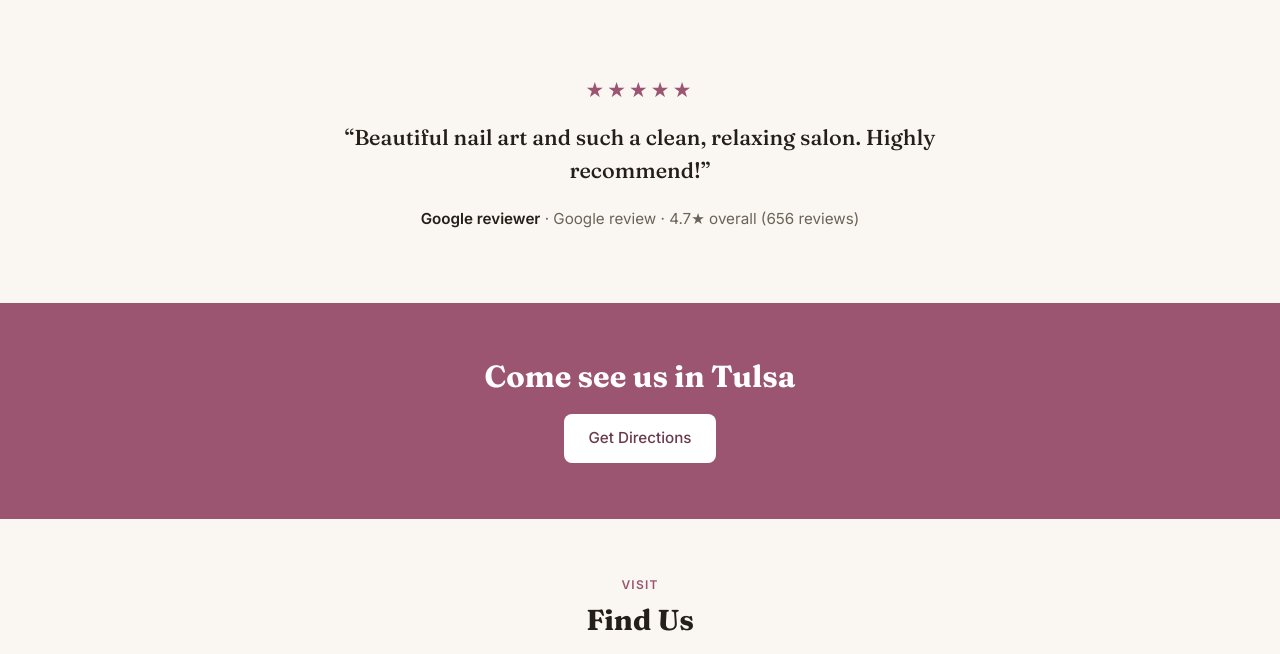
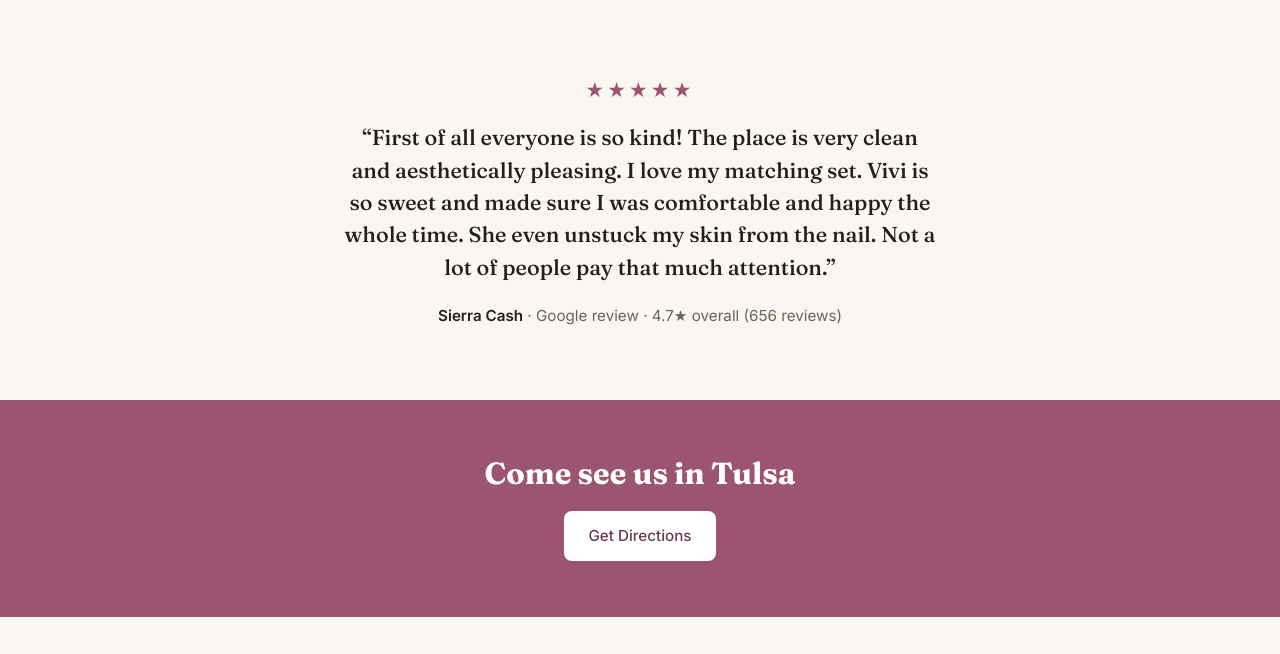
Before and after one commit to githubhjs/tulsa-demo-nails4you, a plain HTML site: page public/index.html in a window 1280 px wide. Shown: the part 1560-2214 px from the top of the page. Drawn offline with Linux system fonts and the light colour scheme.

Commit message:
Fix: use real Google review text/author (not fabricated placeholder)

```diff
--- a/public/index.html
+++ b/public/index.html
@@ -67,8 +67,8 @@
   <section id="reviews">
     <div class="wrap testimonial-card">
       <div class="stars">★★★★★</div>
-      <p class="testimonial-quote">&ldquo;Beautiful nail art and such a clean, relaxing salon. Highly recommend!&rdquo;</p>
-      <p class="testimonial-attribution"><strong>Google reviewer</strong> &middot; Google review &middot; 4.7&#9733; overall (656 reviews)</p>
+      <p class="testimonial-quote">&ldquo;First of all everyone is so kind! The place is very clean and aesthetically pleasing. I love my matching set. Vivi is so sweet and made sure I was comfortable and happy the whole time. She even unstuck my skin from the nail. Not a lot of people pay that much attention.&rdquo;</p>
+      <p class="testimonial-attribution"><strong>Sierra Cash</strong> &middot; Google review &middot; 4.7&#9733; overall (656 reviews)</p>
     </div>
   </section>
 
```
